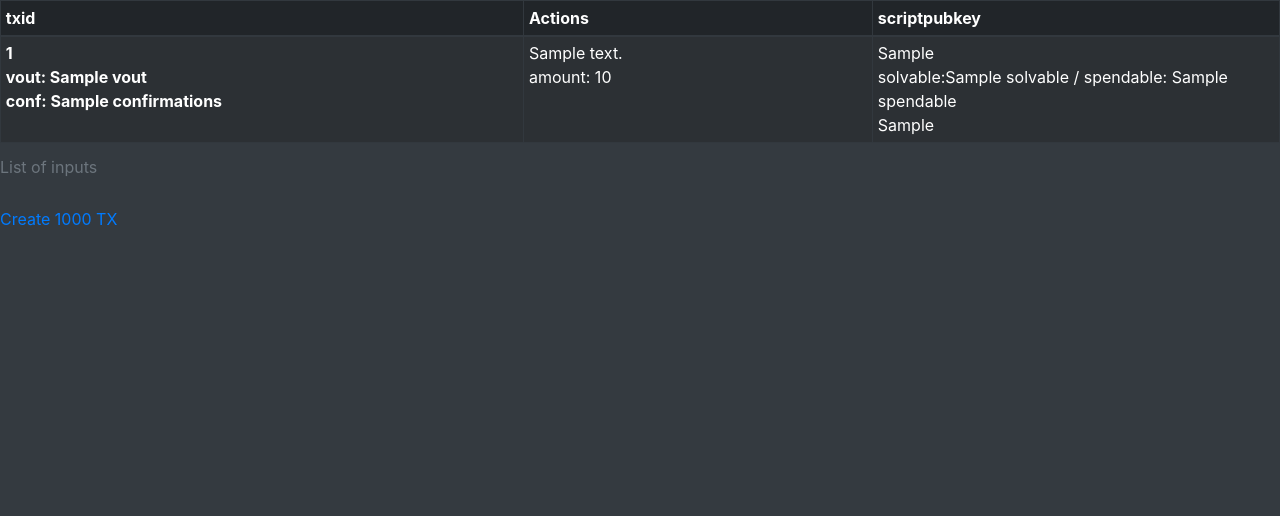
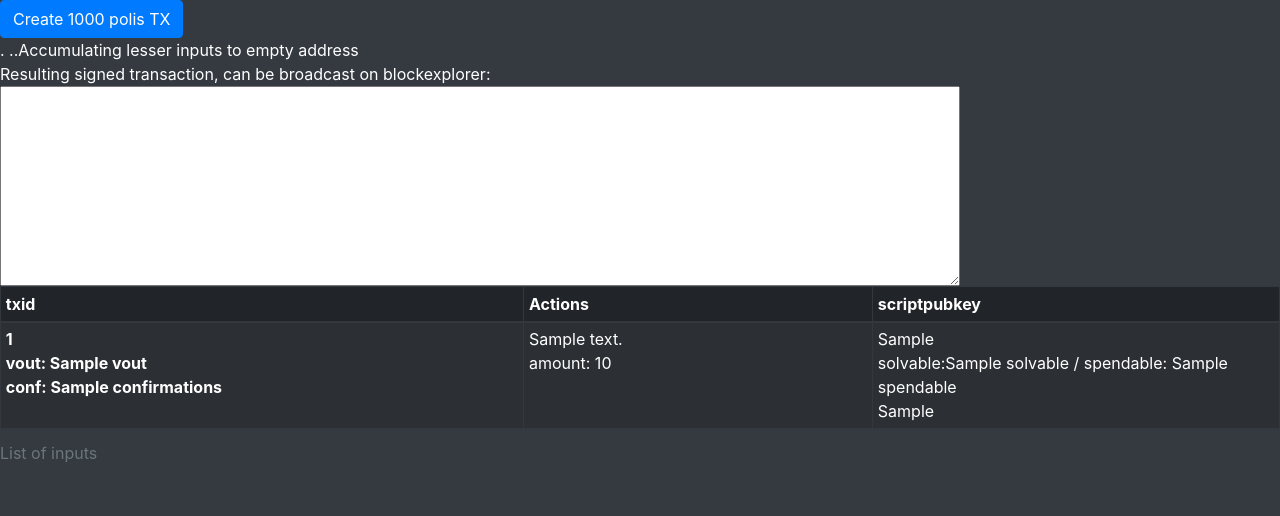
Before and after one commit to willll/masternodes, a Python web app: template templates/coincontrol.html in a window 1280 px wide. Shown: the top 516 px of the page. Run offline with Jinja, Linux system fonts and the light colour scheme; the template is opened without the code that fills it: most values are stand-ins (such as "Sample title", 1, 10 or a date in 2020).

Commit message:
Added some more data on the frontend about the create TX, more interactive.

```diff
--- a/rest.py
+++ b/rest.py
@@ -329,7 +329,7 @@ with app.subroute("/local") as local:
 
 
     @local.route('/create_tx/<int:size>', methods=['GET'])
-    def local_create_tx(request, size=1000):
+    def local_create_tx(request, size):
         """
         calls create code to create a TX, by default right now should create an MN_COLLAT = 1000 sized output
         and return the tx signed and ready to broadcast
@@ -358,7 +358,7 @@ with app.subroute("/local") as local:
         the second param should be previous dependant tx for some reason it works with null.
         '''
         signed = creator.rpc.signrawtransaction(tx, [], keychain)
-        return signed
+        return json.dumps({"inputs":inputs, "mn_addr":mn_debug_address, "signed":signed})
 
     @local.route('/listinputs', methods=['GET'])
     def listinputs(request):
--- a/templates/coincontrol.html
+++ b/templates/coincontrol.html
@@ -24,12 +24,29 @@
             table-layout: fixed;
             word-wrap: break-word;
         }
+        textarea {
+          /* margin:0px 0px; this is redundant anyways since its specified below*/
+          padding-top:10px;
+          padding-bottom:25px; /* increased! */
+          /* height:16px; */
+          /* line-height:16px; */
+          width:75%; /* changed from 96 to 100% */
+          height:200px;
+          display:block;
+          /* margin:0px auto; not needed since i have width 100% now */
+        }
     </style>
     <link href="/static/css/bootstrap.min.css" rel="stylesheet">
     <link href="/static/css/all.min.css" rel="stylesheet">
 </head>
 <body class="bg-dark text-white">
 
+<button id="createTx" type="button" class="btn btn-primary">Create 1000 polis TX</button>
+<br>.
+..Accumulating lesser inputs to empty address
+<br>
+Resulting signed transaction, can be broadcast on blockexplorer:<br>
+<textarea id="signedTx"> </textarea>
 <table class="table table-striped table-bordered table-dark table-sm table-hover">
     <caption>List of inputs</caption>
     <thead>
@@ -50,7 +67,6 @@
     </tbody>
 </table>
 
-<a href="#">Create 1000 TX</a>
 
 <br/>
 <script type=text/javascript>
@@ -59,13 +75,22 @@
     {
     }
 
-    function createTx(size, password)
-    {
-        $.post(rest, {size:size}, function(result){
+    $('#createTx').bind('click', function(){
+        size = 1000 // read from somewhere
+        rest = "/local/create_tx/"+size
+        $.getJSON(rest, {}, function(result){
+            $('#signedTx').text(result.signed.hex)
+            $('#signedTx').append("\n\nSend to addr:"+result.mn_addr)
+
+            result.inputs.forEach(function(input){
+                $('#signedTx').append("\nUse inputs vout:"+input.vout + "  txid: " +input.txid)
+                })
 
 
+            console.log("Received signed transaction:"+result.signed.hex  )
+            console.log("address:"+result.mn_addr)
         })
-    }
+    })
 
 </script>
 </body>
```
Also changed, not shown: Polis/create.py (+7 -1 lines).
